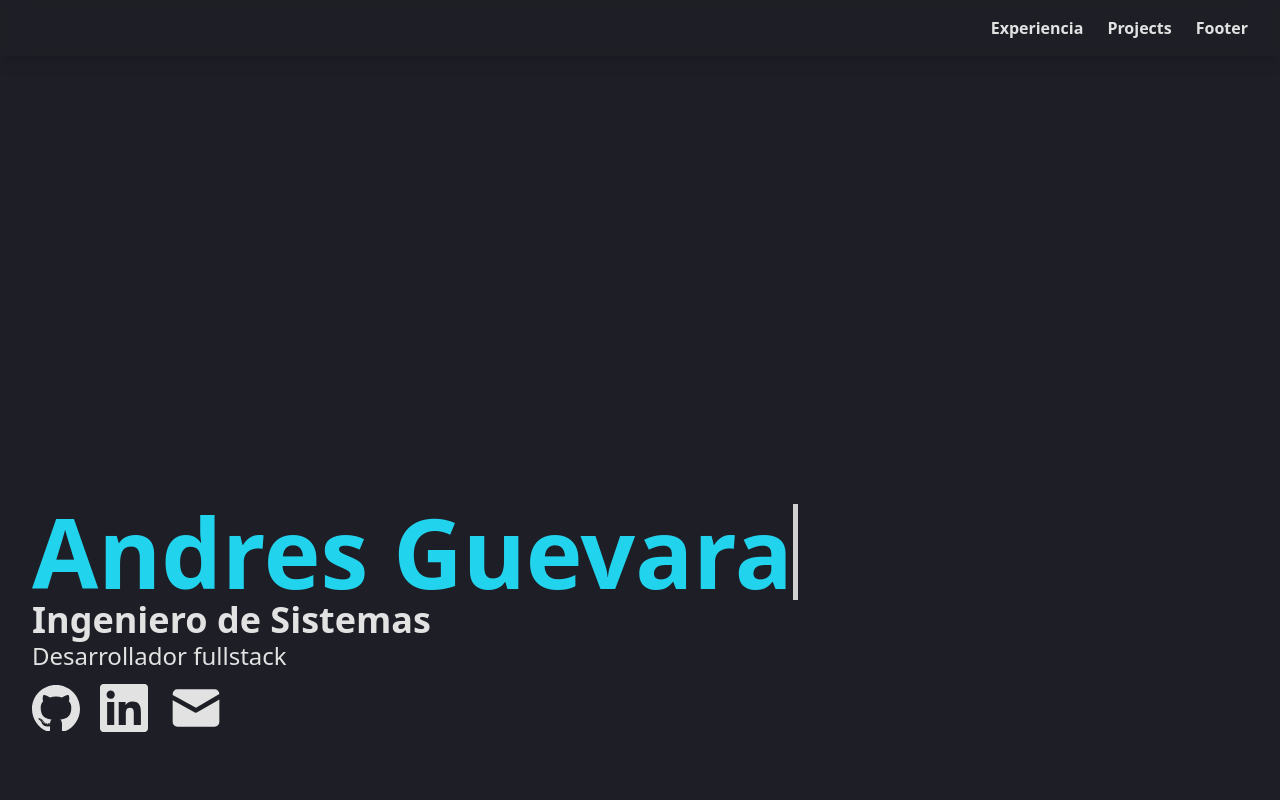
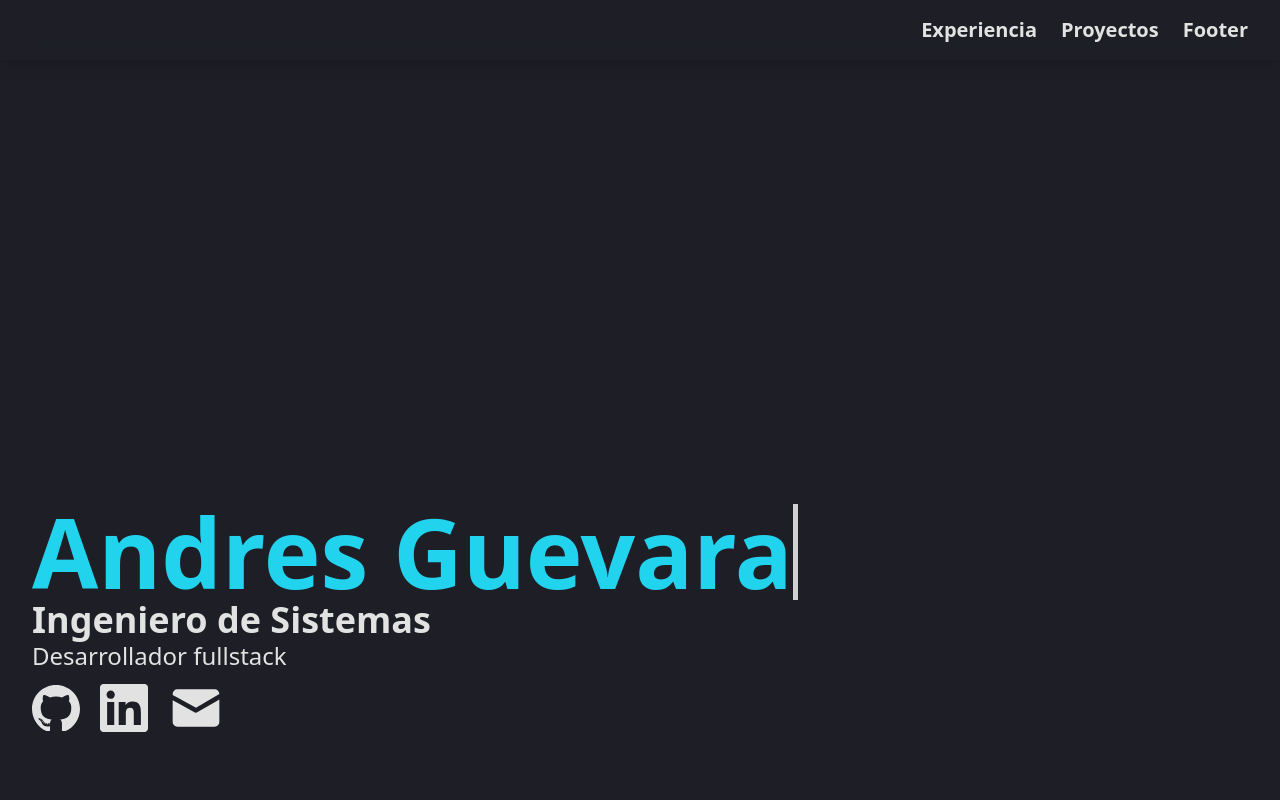
Before and after one commit to Andresssg/Portfolio, a React (Vite) app: page / in a window 1280 px wide. Shown: the top 800 px of the page. Built offline with nearby package versions, Linux system fonts and the light colour scheme.

Commit message:
Change styles and Fix z index

```diff
--- a/src/components/NavBar.jsx
+++ b/src/components/NavBar.jsx
@@ -1,11 +1,11 @@
 function NavBar () {
   return (
     <nav className='fixed top-0 flex justify-end gap-x-6 w-full px-8 py-4 font-semibold
-    backdrop-blur-lg text-light-gray shadow-lg'
+    backdrop-blur-lg text-light-gray shadow-lg z-50 text-xl'
     >
-      <a className='hover:scale-150 duration-300' href='#background'>Experiencia</a>
-      <a className='hover:scale-150 duration-300' href='#projects'>Projects</a>
-      <a className='hover:scale-150 duration-300' href='#footer'>Footer</a>
+      <a className='hover:scale-125 hover:text-accent duration-300' href='#background'>Experiencia</a>
+      <a className='hover:scale-125 hover:text-accent duration-300' href='#projects'>Proyectos</a>
+      <a className='hover:scale-125 hover:text-accent duration-300' href='#footer'>Footer</a>
     </nav>
   )
 }
```
